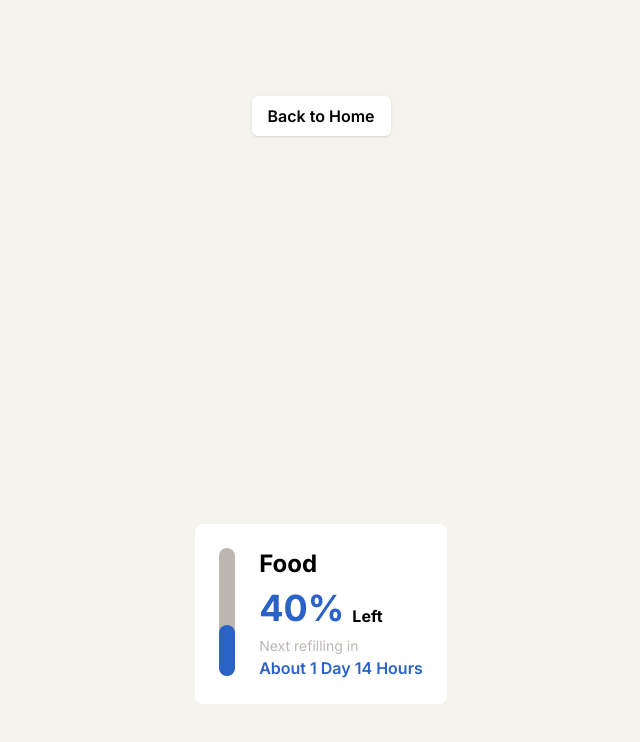
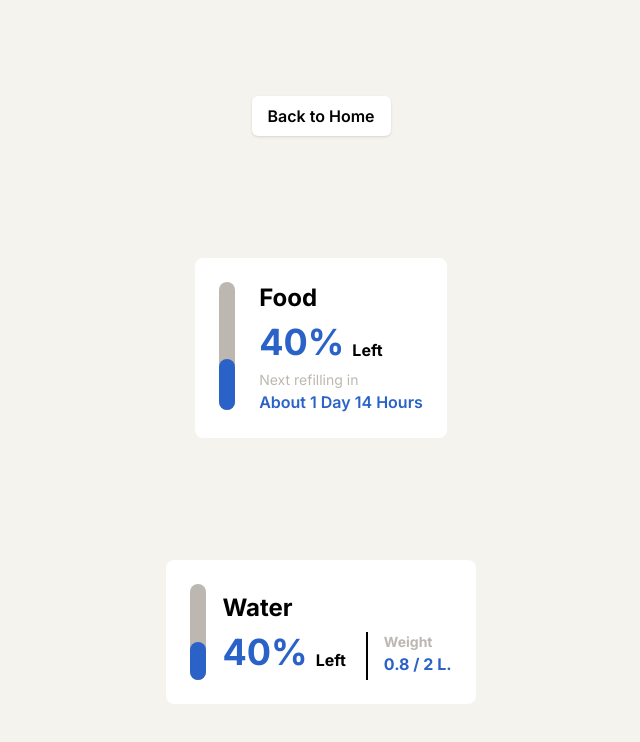
Before and after one commit to Piinxluna/ES-Smeow-Home, a Next.js app in the folder smeow-home/: page /water in a window 1280 px wide. Shown: the top 742 px of the page, without its empty margins (319-959 px from the left). Built offline with nearby package versions, Linux system fonts and the light colour scheme.

Commit message:
update+fix : components (Remainingdetails added, fix remaining,currenttemp)

```diff
--- a/smeow-home/src/app/food/page.tsx
+++ b/smeow-home/src/app/food/page.tsx
@@ -1,12 +1,13 @@
-import Button from '@/components/basic/Button'
 import BacktoHomeButton from '@/components/basic/BackToHomeButton'
-import ShowLeft from '@/components/basic/Remaining'
+import Remaining from '@/components/basic/Remaining'
+import RemainingDetails from '@/components/basic/RemainingDetails'
 
 export default function Home() {
   return (
     <main className='flex min-h-screen flex-col items-center justify-between p-24'>
       <BacktoHomeButton/>
-      <ShowLeft variant='food'>87</ShowLeft>
+      <Remaining variant='food' percent={87}></Remaining>
+      <RemainingDetails variant='food' percent={87}/>
     </main>
   )
 }
--- a/smeow-home/src/app/page.tsx
+++ b/smeow-home/src/app/page.tsx
@@ -7,9 +7,9 @@ export default function Home() {
   return (
     <main className='flex min-h-screen flex-col items-center justify-between p-24'>
       <NavBar/>
-      <CurrentTemp variant='primary'>25</CurrentTemp>
-      <CurrentTemp variant='secondary'>30</CurrentTemp>
-      <CurrentTemp variant='secondary'>35</CurrentTemp>
+      <CurrentTemp variant='primary' Temp={25}/>
+      <CurrentTemp variant='secondary' Temp={30}/>
+      <CurrentTemp variant='secondary' Temp={35}/>
     </main>
   )
 }
--- a/smeow-home/src/app/water/page.tsx
+++ b/smeow-home/src/app/water/page.tsx
@@ -1,11 +1,13 @@
 import BacktoHomeButton from '@/components/basic/BackToHomeButton'
 import Remaining from '@/components/basic/Remaining'
+import RemainingDetails from '@/components/basic/RemainingDetails'
 
 export default function Home() {
   return (
     <main className='flex min-h-screen flex-col items-center justify-between p-24'>
       <BacktoHomeButton/>
-      <Remaining variant='water'>40</Remaining>
+      <Remaining variant='water' percent={40}></Remaining>
+      <RemainingDetails variant='water' percent={40}/>
     </main>
   )
 }
--- a/smeow-home/src/components/basic/CurrentTemp.tsx
+++ b/smeow-home/src/components/basic/CurrentTemp.tsx
@@ -1,28 +1,23 @@
 'use client';
-
-import Link from 'next/link';
 
 export default function CurrentTemp({
   variant = 'primary',
-  children,
+  Temp,
   className = '',
-  target,
 }: {
   variant?: 'primary' | 'secondary';
-  children: React.ReactNode;
+  Temp: number;
   className?: string;
   target?: string;
 }) {
   let theme = 'font-semibold bg-white w-fit h-fit rounded-lg';
   let tempColor = '';
-  const childText = typeof children === 'string' ? children : '';
-  const childNumber = parseInt(childText, 10);
 
-  if (childNumber >= 21 && childNumber <= 28) {
+  if (Temp >= 21 && Temp <= 28) {
     tempColor = 'text-egreen';
-  } else if (childNumber > 28 && childNumber <= 34) {
+  } else if (Temp > 28 && Temp <= 34) {
     tempColor = 'text-eyellow';
-  } else if (childNumber > 34) {
+  } else if (Temp > 34) {
     tempColor = 'text-ered';
   }
 
@@ -30,7 +25,7 @@ export default function CurrentTemp({
     return (
       <div className={`${theme} ${className} py-4 px-8`}>
         <h2 className="text-center text-xl text-black font-bold mb-2">Temperature</h2>
-        <h1 className={`text-center text-4xl font-bold ${tempColor}`}>{children} °C</h1>
+        <h1 className={`text-center text-4xl font-bold ${tempColor}`}>{Temp} °C</h1>
       </div>
     );
   } else if (variant === 'secondary') {
@@ -40,7 +35,7 @@ export default function CurrentTemp({
           <h2 className="text-xl text-black font-bold">Current</h2>
           <h2 className="text-xl text-black font-bold">Temperature</h2>
         </div>
-        <h1 className={`content-center text-center text-4xl font-bold ${tempColor}`}>{children} °C</h1>
+        <h1 className={`content-center text-center text-4xl font-bold ${tempColor}`}>{Temp} °C</h1>
       </div>
     );
   }
--- a/smeow-home/src/components/basic/Remaining.tsx
+++ b/smeow-home/src/components/basic/Remaining.tsx
@@ -1,31 +1,28 @@
 'use client';
-export default function ShowLeft({
+
+export default function percent({
   variant = 'water',
-  children,
+  percent,
   className = '',
-  target,
 }: {
   variant?: 'water' | 'food';
-  children: React.ReactNode;
+  percent: number;
   className?: string;
-  target?: string;
 }) {
   let theme = 'font-semibold bg-white w-fit h-fit rounded-lg';
-  const childText = typeof children === 'string' ? children : '';
-  const childNumber = parseInt(childText);
-  const length = childNumber*36/100
+  const length = percent*36/100
   if (variant === 'water') {
     return (
     <div className={`${theme} ${className} flex space-x-6 py-6 px-6 h-fit`}>
         <div className="relative w-4 h-32 bg-lightgray2 rounded-full">
             <div
-            className={`absolute bottom-0 w-full bg-eblue rounded-full`} style={{ height: `${children}%` }}>
+            className={`absolute bottom-0 w-full bg-eblue rounded-full`} style={{ height: `${percent}%` }}>
             </div>
         </div>
         <div className='flex flex-col space-between h-30'>
             <h2 className='text-black text-2xl font-bold'>Food</h2>
             <div className='flex flex-row py-2'>
-                <p className='text-eblue text-4xl font-bold'>{children}%</p>
+                <p className='text-eblue text-4xl font-bold'>{percent}%</p>
                 <p className='text-l text-black font-bold ml-2 mt-4' >Left</p>
             </div>
             <p className='text-lightgray2 text-sm font-normal'>Next refilling in</p>
@@ -38,13 +35,13 @@ export default function ShowLeft({
       <div className={`${theme} ${className} flex space-x-6 py-6 px-6 h-fit`}>
         <div className="relative w-4 h-32 bg-lightgray2 rounded-full">
             <div
-            className={`absolute bottom-0 w-full bg-ebrown rounded-full`} style={{ height: `${children}%` }}>
+            className={`absolute bottom-0 w-full bg-ebrown rounded-full`} style={{ height: `${percent}%` }}>
             </div>
         </div>
         <div className='flex flex-col space-between h-30'>
             <h2 className='text-black text-2xl font-bold'>Food</h2>
             <div className='flex flex-row py-2'>
-                <p className='text-ebrown text-4xl font-bold'>{children}%</p>
+                <p className='text-ebrown text-4xl font-bold'>{percent}%</p>
                 <p className='text-l text-black font-bold ml-2 mt-4' >Left</p>
             </div>
             <p className='text-lightgray2 text-sm font-normal'>Next refilling in</p>
--- /dev/null
+++ b/smeow-home/src/components/basic/RemainingDetails.tsx
@@ -0,0 +1,61 @@
+'use client';
+
+export default function percentDetails({
+  variant = 'water',
+  percent,
+  className = '',
+}: {
+  variant?: 'water' | 'food';
+  percent: number;
+  className?: string;
+}) {
+  let theme = 'font-semibold bg-white w-fit h-fit rounded-lg';
+  const weightleft = percent*2/100
+  if (variant === 'water') {
+    return (
+    <div className={`${theme} ${className} flex space-x-4 py-6 px-6 h-fit w-`}>
+        <div className="relative w-4 h-24 bg-lightgray2 rounded-full">
+            <div
+            className={`absolute bottom-0 w-full bg-eblue rounded-full`} style={{ height: `${percent}%` }}>
+            </div>
+        </div>
+        <div className='flex flex-col space-y-2'>
+            <h2 className='text-black text-2xl font-bold mt-2'>Water</h2>
+            <div className='flex flex-row '>
+                <p className='text-eblue text-4xl font-bold'>{percent}%</p>
+                <p className='text-l text-black font-bold px-2 mt-4' >Left</p>
+                <div className="ml-3 h-12 border-l-2 border-black"></div>
+                <div className="flex flex-col ml-4">
+                    <p className='text-lightgray2 text-sm font-bold'>Weight</p>
+                    <p className='text-eblue text-l font-bold'>{weightleft} / 2 L.</p>
+                </div>
+            </div>
+        </div>
+    </div>
+    );
+  } else if (variant === 'food') {
+    return (
+    <div className={`${theme} ${className} flex space-x-4 py-6 px-6 h-fit w-`}>
+        <div className="relative w-4 h-24 bg-lightgray2 rounded-full">
+            <div
+            className={`absolute bottom-0 w-full bg-ebrown rounded-full`} style={{ height: `${percent}%` }}>
+            </div>
+        </div>
+        <div className='flex flex-col space-y-2'>
+            <h2 className='text-black text-2xl font-bold mt-2 '>Food</h2>
+            <div className='flex flex-row '>
+                <p className='text-ebrown text-4xl font-bold'>{percent}%</p>
+                <p className='text-l text-black font-bold px-2 mt-4' >Left</p>
+                <div className="ml-3 h-12 border-l-2 border-black"></div>
+                <div className="flex flex-col ml-4">
+                    <p className='text-lightgray2 text-sm font-bold'>Weight</p>
+                    <p className='text-ebrown text-l font-bold'>{weightleft} / 2 kg.</p>
+                </div>
+            </div>
+        </div>
+    </div>
+    );
+  }
+
+  return null;
+}
```
